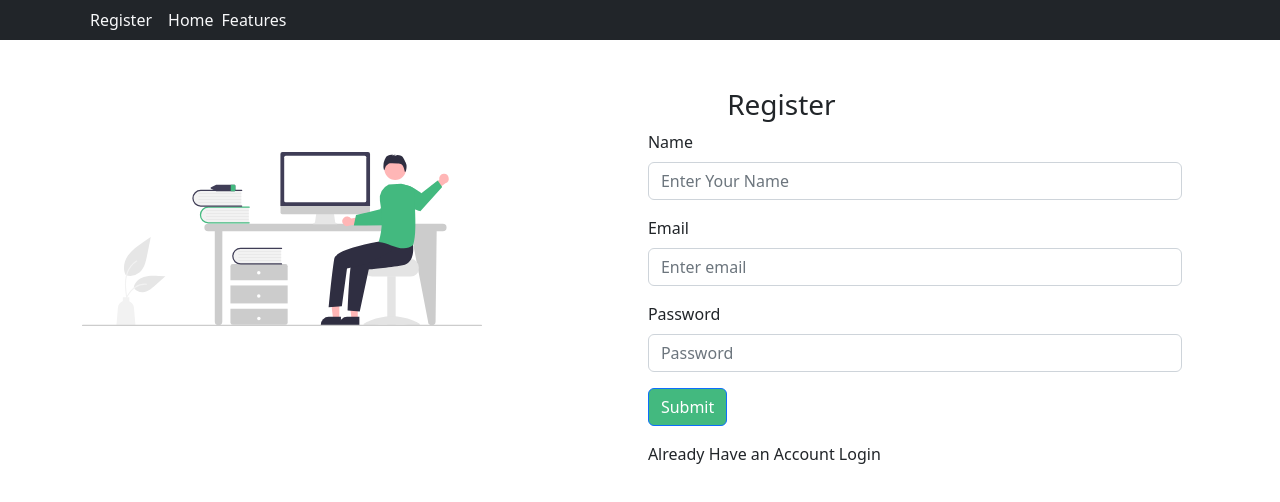
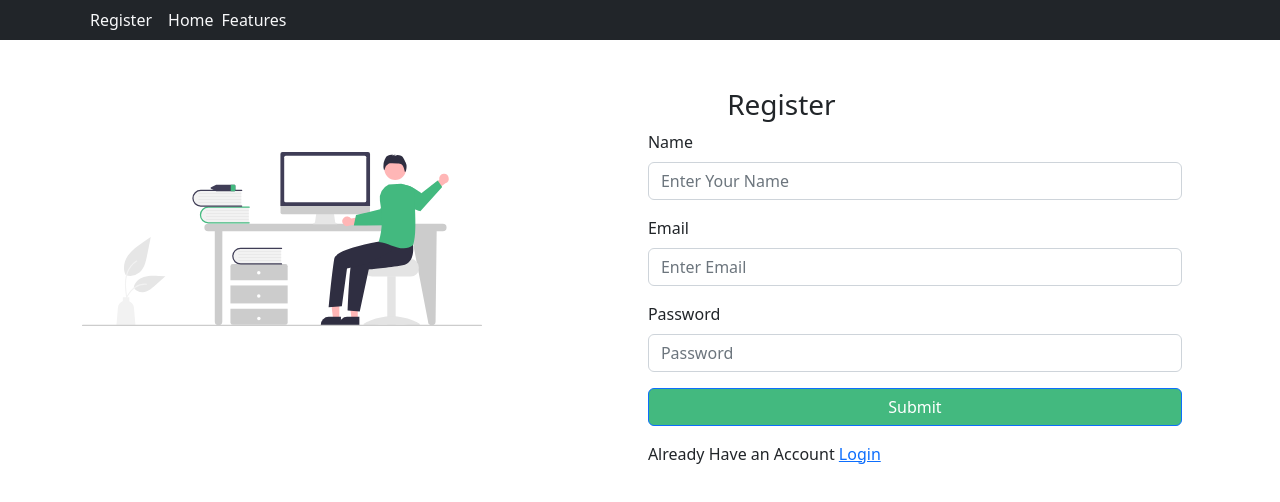
Before and after one commit to julianaliwardana/react-form-auth, a React (Create React App) app: page / in a window 1280 px wide. Shown: the top 502 px of the page. Built offline with nearby package versions, Linux system fonts and the light colour scheme.

Commit message:
adding handle to get data

```diff
--- a/src/Components/Register.jsx
+++ b/src/Components/Register.jsx
@@ -1,8 +1,29 @@
-import React from 'react';
+import React, { useState } from 'react';
 import { Form, Button, Container } from 'react-bootstrap';
+import { NavLink } from 'react-router-dom'
 import RegisterImg from './RegisterImg'
 
 const Register = () => {
+    const [input, setInput] = useState({
+        name: "",
+        email: "",
+        password: ""
+    })
+
+    const [data,setData] = useState([]);
+
+    const getdata = (e) => {
+        const { value, name } = e.target;
+
+        setInput(() => {
+            return {
+                ...input,
+                [name]: value
+            }
+        })
+
+    }
+
     return (
         <>
             <Container className="mt-3">
@@ -13,21 +34,21 @@ const Register = () => {
                         <Form>
                             <Form.Group className="mb-3" lg={6} controlId="formBasicName">
                                 <Form.Label>Name</Form.Label>
-                                <Form.Control type="text" name='name' placeholder="Enter Your Name" />
+                                <Form.Control type="text" name='name' onChange={getdata} placeholder="Enter Your Name" />
                             </Form.Group>
                             <Form.Group className="mb-3" lg={6} controlId="formBasicEmail">
                                 <Form.Label>Email</Form.Label>
-                                <Form.Control type="email" name='email' placeholder="Enter email" />
+                                <Form.Control type="email" name='email' onChange={getdata} placeholder="Enter Email" />
                             </Form.Group>
                             <Form.Group className="mb-3" lg={6} controlId="formBasicPassword">
                                 <Form.Label>Password</Form.Label>
-                                <Form.Control type="password" name='password' placeholder="Password" />
+                                <Form.Control type="password" name='password' onChange={getdata} placeholder="Password" />
                             </Form.Group>
-                            <Button lg={6} style={{ background: "rgb(67, 185, 127)" }} type="submit">
+                            <Button className="w-100" lg={6} style={{ background: "rgb(67, 185, 127)" }} type="submit">
                                 Submit
                             </Button>
                         </Form>
-                        <p className='mt-3'>Already Have an Account <span>Login</span> </p>
+                        <p className='mt-3'>Already Have an Account <span><NavLink to="/login">Login</NavLink></span> </p>
                     </div>
                 </section>
             </Container>
```
